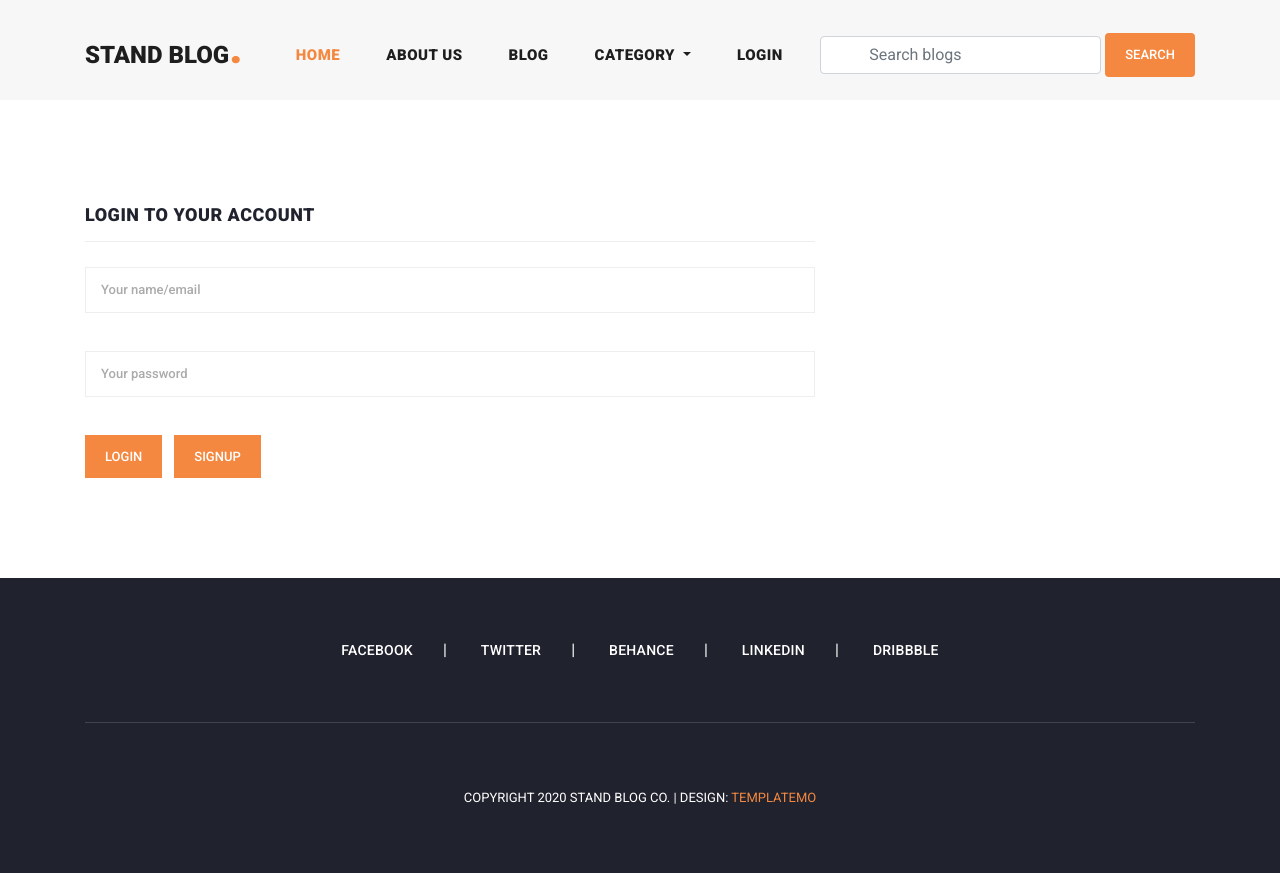
After one commit to SumitJainUTD/full-blog-in-django, a Django app: page /api/users/login/ in a window 1280 px wide. The commit adds this page. Run offline with Django 3.2, Linux system fonts and the light colour scheme; data comes from the database, SQL or seed files in the repository; some libraries are stand-ins or nearby versions.

Commit message:
registration login

```diff
--- a/website/assets/css/main.css
+++ b/website/assets/css/main.css
@@ -1,4 +1,4 @@
-.blog-postss .submit-commentttt textarea {
+.blog-postss .submit-comment textarea {
     text-transform: none !important;
 }
 
@@ -8,3 +8,25 @@
 .empty-heart {
     color: #CDCDCD !important;
 }
+
+.btn-primary {
+    display: inline-block;
+    background-color: #f48840;
+    color: #fff;
+    font-size: 13px;
+    font-weight: 500;
+    padding: 12px 20px;
+    text-transform: uppercase;
+    transition: all .3s;
+    border: none;
+    outline: none;
+}
+
+.errorlist {
+    color: red !important;
+    padding-bottom: 10px !important;
+}
+
+input, textarea {
+    text-transform: none !important;
+}
--- a/website/blog/views.py
+++ b/website/blog/views.py
@@ -154,7 +154,7 @@ def search_blogs(request):
         blogs = Blog.objects.filter(
             Q(title__icontains=search_key) |
             Q(category__title__icontains=search_key) |
-            Q(user__first_name__icontains=search_key) |
+            Q(user__username__icontains=search_key) |
             Q(tags__title__icontains=search_key)
         ).distinct()
 
--- a/website/templates/banner.html
+++ b/website/templates/banner.html
@@ -14,7 +14,7 @@
                 </div>
                 <a href="#"><h4>{{blog.title}}</h4></a>
                 <ul class="post-info">
-                  <li><a href="#">{{blog.user.first_name}}</a></li>
+                  <li><a href="#">{{blog.user.username}}</a></li>
                   <li><a href="#">{{blog.created_date}}</a></li>
                   <li><a href="#">{{blog.blog_comments.all.count}} comments</a></li>
                 </ul>
--- a/website/templates/blog_card.html
+++ b/website/templates/blog_card.html
@@ -11,7 +11,7 @@
       {% endfor %}
       <a href="{% url 'blog_details' blog.slug %}"><h4>{{blog.title}}</h4></a>
       <ul class="post-info">
-        <li><a href="#">{{blog.user.first_name}}</a></li>
+        <li><a href="#">{{blog.user.username}}</a></li>
         <li><a href="#">{{blog.created_date}}</a></li>
         <li><a href="#">{{blog.blog_comments.all.count}} comments</a></li>
       </ul>
--- a/website/templates/blog_details.html
+++ b/website/templates/blog_details.html
@@ -26,7 +26,7 @@
 
                       <a href="javascript:void()"><h4>{{blog.title}}</h4></a>
                       <ul class="post-info">
-                        <li><a href="#">{{blog.user.first_name}}</a></li>
+                        <li><a href="#">{{blog.user.username}}</a></li>
                         <li><a href="#">{{blog.created_date}}</a></li>
                         <li><a href="#">{{blog.blog_comments.all.count}} comments</a></li>
                       </ul>
@@ -93,7 +93,7 @@
                               <img src="{{comment.user.get_profile_picture}}" alt="">
                             </div>
                             <div class="right-content">
-                              <h4>{{comment.user.first_name}}<span>{{comment.created_date}}</span></h4>
+                              <h4>{{comment.user.username}}<span>{{comment.created_date}}</span></h4>
                               <p>{{comment.text}}</p>
                               <form id="reply" action="{% url 'blog_details' blog.slug %}" method="POST">
                                 {% csrf_token %}
--- a/website/templates/header.html
+++ b/website/templates/header.html
@@ -17,9 +17,6 @@
               <li class="nav-item">
                 <a class="nav-link" href="{% url 'blogs' %}">Blog</a>
               </li>
-              <li class="nav-item">
-                <a class="nav-link" href="contact.html">Login</a>
-              </li>
               <li class="nav-item dropdown">
                   <a class="nav-link dropdown-toggle" href="#" id="navbarDropdown" role="button" data-toggle="dropdown" aria-haspopup="true" aria-expanded="false">
                     Category
@@ -31,6 +28,22 @@
                     {% endfor %}
                   </div>
                 </li>
+                {% if request.user.is_authenticated %}
+                  <li class="nav-item dropdown">
+                      <a class="nav-link dropdown-toggle" href="#" id="navbarDropdown" role="button" data-toggle="dropdown" aria-haspopup="true" aria-expanded="false">
+                        Profile
+                      </a>
+                      <div class="dropdown-menu" aria-labelledby="navbarDropdown">
+                        <a class="dropdown-item" href="#">My Profile</a>
+                        <a class="dropdown-item" href="#">Notification</a>
+                        <a class="dropdown-item" href="{% url 'logout' %}">Logout</a>
+                      </div>
+                    </li>
+                {% else %}
+                  <li class="nav-item">
+                    <a class="nav-link" href="{% url 'login' %}">Login</a>
+                  </li>
+                {% endif %}
             </ul>
             <form class="form-inline d-flex flex-nowrap my-2 ml-auto search-form" action="{% url 'search_blogs' %}" method="GET">
               <input class="form-control px-5" name="search" type="text" placeholder="Search blogs" required>
--- a/website/templates/home.html
+++ b/website/templates/home.html
@@ -26,7 +26,7 @@
                         {% endfor %}
                         <a href="#"><h4>{{blog.title}}</h4></a>
                         <ul class="post-info">
-                          <li><a href="#">{{blog.user.first_name}}</a></li>
+                          <li><a href="#">{{blog.user.username}}</a></li>
                           <li><a href="#">{{blog.created_date}}</a></li>
                           <li><a href="#">{{blog.blog_comments.all.count}} comments</a></li>
                         </ul>
--- /dev/null
+++ b/website/templates/login.html
@@ -0,0 +1,61 @@
+{% extends 'base.html' %}
+{% load static %}
+{% block title %} Login {% endblock title %}
+
+{% block content %}
+
+<section class="contact-us">
+    <div class="container">
+      <div class="row">
+
+        <div class="col-lg-12">
+          <div class="down-contact">
+            <div class="row">
+              <div class="col-lg-8">
+                <div class="sidebar-item contact-form">
+                  <div class="sidebar-heading">
+                    <h2>Login to your account</h2>
+                  </div>
+                  <div class="content">
+                    <form id="contact" action="" method="POST" novalidate>
+                      {% csrf_token %}
+                      <div class="row">
+                        {% if messages %}
+                        <div class="col-md-12 col-sm-12">
+                          {% include 'message.html' %}
+                        </div>
+                        {% endif %}
+                        <div class="col-md-12 col-sm-12">
+                          <fieldset>
+                            <input name="username" type="text" id="username_id" placeholder="Your name/email" >
+                            <p class="error py-1 text-danger">{{form.username.errors}}</p>
+                          </fieldset>
+                        </div>
+                        <div class="col-md-12 col-sm-12">
+                          <fieldset>
+                            <input name="password" type="password" id="password_id" placeholder="Your password" >
+                            <p class="error py-1 text-danger">{{form.password.errors}}</p>
+                          </fieldset>
+                        </div>
+                        <div class="col-lg-12">
+                          <fieldset>
+                            <button type="submit" id="form-submit" class="main-button mr-2">Login</button>
+                            <a href="{% url 'register_user' %}" id="form-submit" class="main-button btn-primary">Signup</a>
+                          </fieldset>
+                        </div>
+                      </div>
+                    </form>
+                  </div>
+                </div>
+              </div>
+            </div>
+          </div>
+        </div>
+
+
+      </div>
+    </div>
+  </section>
+
+
+{% endblock content %}
--- /dev/null
+++ b/website/user_profile/forms.py
@@ -0,0 +1,96 @@
+from django import forms
+from django.contrib.auth import password_validation
+from django.core import exceptions, serializers
+from django.forms.forms import Form
+
+from .models import User
+
+
+class LoginForm(forms.Form):
+    username = forms.CharField(max_length=250, required=True)
+    password = forms.CharField(max_length=250, required=True, widget=forms.PasswordInput)
+
+
+class UserRegistrationForm(forms.ModelForm):
+    class Meta:
+        model = User
+        fields = ("username", "email", "password",)
+
+    def clean_username(self):
+        username = self.cleaned_data.get('username')
+        model = self.Meta.model
+        user = model.objects.filter(username__iexact=username)
+
+        if user.exists():
+            raise forms.ValidationError("A user with that name already exists")
+
+        return self.cleaned_data.get('username')
+
+    def clean_email(self):
+        email = self.cleaned_data.get('email')
+        model = self.Meta.model
+        user = model.objects.filter(email__iexact=email)
+
+        if user.exists():
+            raise forms.ValidationError("A user with that email already exists")
+
+        return self.cleaned_data.get('email')
+
+    def clean_password(self):
+        password = self.cleaned_data.get('password')
+        confirm_password = self.data.get('confirm_password')
+
+        if password != confirm_password:
+            raise forms.ValidationError("Passwords do not match")
+
+        try:
+            password_validation.validate_password(password=password)
+        except exceptions.ValidationError as e:
+            raise forms.ValidationError(e)
+        return self.cleaned_data.get('password')
+
+# class UserProfileUpdateForm(forms.ModelForm):
+#     def _init__(self, *args, **kwargs):
+#         super().__init__(*args, **kwargs)
+#
+#     class Meta:
+#         model = User
+#         fields = ("first_name", "last_name", "username", "email",)
+#
+#     def clean_username(self):
+#         username = self.cleaned_data.get('username')
+#         model = self.Meta.model
+#         user = model.objects.filter(username__iexact=username).exclude(pk=self.instance.pk)
+#
+#         if user.exists():
+#             raise forms.ValidationError("A user with that name already exists")
+#
+#         return self.cleaned_data.get('username')
+#
+#     def clean_email(self):
+#         email = self.cleaned_data.get('email')
+#         model = self.Meta.model
+#         user = model.objects.filter(email__iexact=email).exclude(pk=self.instance.pk)
+#
+#         if user.exists():
+#             raise forms.ValidationError("A user with that email already exists")
+#
+#         return self.cleaned_data.get('email')
+#
+#     def change_password(self):
+#         if 'new_password' in self.data and 'confirm_password' in self.data:
+#             new_password = self.data['new_password']
+#             confirm_password = self.data['confirm_password']
+#             if new_password != '' and confirm_password != '':
+#                 if new_password != confirm_password:
+#                     raise forms.ValidationError("Passwords do not match")
+#                 else:
+#                     self.instance.set_password(new_password)
+#                     self.instance.save()
+#
+#     def clean(self):
+#         self.change_password()
+#
+#
+# class ProfilePictureUpdateForm(forms.Form):
+#     profile_image = forms.ImageField(required=True)
--- a/website/user_profile/urls.py
+++ b/website/user_profile/urls.py
@@ -2,5 +2,14 @@ from django.urls import path
 from .views import *
 
 urlpatterns = [
+    path('login/', login_user, name='login'),
+    path('logout/', logout_user, name='logout'),
+    path('register_user/', register_user, name='register_user'),
+    # path('profile/', profile, name='profile'),
+    # path('change_profile_picture/', change_profile_picture, name='change_profile_picture'),
+    # path('view_user_information/<str:username>/', view_user_information, name="view_user_information"),
+    # path('follow_or_unfollow/<int:user_id>/', follow_or_unfollow_user, name='follow_or_unfollow_user'),
+    # path('user_notifications/', user_notifications, name='user_notifications'),
+    # path('mute_or_unmute_user/<int:user_id>/', mute_or_unmute_user, name='mute_or_unmute_user'),
 
 ]
--- a/website/user_profile/views.py
+++ b/website/user_profile/views.py
@@ -1,3 +1,200 @@
-from django.shortcuts import render
+from django.shortcuts import get_object_or_404, redirect, render
+from django.contrib import messages
+from django.contrib.auth import login, logout, authenticate
+from django.views.decorators.cache import never_cache
+from django.contrib.auth.decorators import login_required
 
-# Create your views here.
+from .forms import (
+    UserRegistrationForm,
+    LoginForm,
+    # UserProfileUpdateForm,
+    # ProfilePictureUpdateForm
+)
+# from .decorators import (
+#     not_logged_in_required
+# )
+# from .models import Follow, User
+from .models import User
+# from notification.models import Notificaiton
+
+
+@never_cache
+# @not_logged_in_required
+def login_user(request):
+    form = LoginForm()
+
+    if request.method == "POST":
+        form = LoginForm(request.POST)
+        if form.is_valid():
+            user = authenticate(
+                username=form.cleaned_data.get('username'),
+                password=form.cleaned_data.get('password')
+            )
+            if user:
+                login(request, user)
+                return redirect('home')
+            else:
+                messages.warning(request, "Wrong credentials")
+
+    context = {
+        "form": form
+    }
+    return render(request, 'login.html', context)
+
+
+def logout_user(request):
+    logout(request)
+    return redirect('login')
+
+
+@never_cache
+# @not_logged_in_required
+def register_user(request):
+    form = UserRegistrationForm()
+
+    if request.method == "POST":
+        form = UserRegistrationForm(request.POST)
+        if form.is_valid():
+            user = form.save(commit=False)
+            user.set_password(form.cleaned_data.get('password'))
+            user.save()
+            messages.success(request, "Registration successful")
+            return redirect('login')
+
+    context = {
+        "form": form
+    }
+    return render(request, 'registration.html', context)
+
+
+# @login_required(login_url='login')
+# def profile(request):
+#     account = get_object_or_404(User, pk=request.user.pk)
+#     form = UserProfileUpdateForm(instance=account)
+#
+#     if request.method == "POST":
+#         if request.user.pk != account.pk:
+#             return redirect('home')
+#
+#         form = UserProfileUpdateForm(request.POST, instance=account)
+#         if form.is_valid():
+#             form.save()
+#             messages.success(request, "Profile has been updated sucessfully")
+#             return redirect('profile')
+#         else:
+#             print(form.errors)
+#
+#     context = {
+#         "account": account,
+#         "form": form
+#     }
+#     return render(request, 'profile.html', context)
+#
+#
+# @login_required
+# def change_profile_picture(request):
+#     if request.method == "POST":
+#
+#         form = ProfilePictureUpdateForm(request.POST, request.FILES)
+#
+#         if form.is_valid():
+#             image = request.FILES['profile_image']
+#             user = get_object_or_404(User, pk=request.user.pk)
+#
+#             if request.user.pk != user.pk:
+#                 return redirect('home')
+#
+#             user.profile_image = image
+#             user.save()
+#             messages.success(request, "Profile image updated successfully")
+#
+#         else:
+#             print(form.errors)
+#
+#     return redirect('profile')
+#
+#
+# def view_user_information(request, username):
+#     account = get_object_or_404(User, username=username)
+#     following = False
+#     muted = None
+#
+#     if request.user.is_authenticated:
+#
+#         if request.user.id == account.id:
+#             return redirect("profile")
+#
+#         followers = account.followers.filter(
+#             followed_by__id=request.user.id
+#         )
+#         if followers.exists():
+#             following = True
+#
+#     if following:
+#         queryset = followers.first()
+#         if queryset.muted:
+#             muted = True
+#         else:
+#             muted = False
+#
+#     context = {
+#         "account": account,
+#         "following": following,
+#         "muted": muted
+#     }
+#     return render(request, "user_information.html", context)
+#
+#
+# @login_required(login_url="login")
+# def follow_or_unfollow_user(request, user_id):
+#     followed = get_object_or_404(User, id=user_id)
+#     followed_by = get_object_or_404(User, id=request.user.id)
+#
+#     follow, created = Follow.objects.get_or_create(
+#         followed=followed,
+#         followed_by=followed_by
+#     )
+#
+#     if created:
+#         followed.followers.add(follow)
+#
+#     else:
+#         followed.followers.remove(follow)
+#         follow.delete()
+#
+#     return redirect("view_user_information", username=followed.username)
+#
+#
+# @login_required(login_url='login')
+# def user_notifications(request):
+#     notifications = Notificaiton.objects.filter(
+#         user=request.user,
+#         is_seen=False
+#     )
+#
+#     for notification in notifications:
+#         notification.is_seen = True
+#         notification.save()
+#
+#     return render(request, 'notifications.html')
+#
+#
+# @login_required(login_url='login')
+# def mute_or_unmute_user(request, user_id):
+#     user = get_object_or_404(User, pk=user_id)
+#     follower = get_object_or_404(User, pk=request.user.pk)
+#     instance = get_object_or_404(
+#         Follow,
+#         followed=user,
+#         followed_by=follower
+#     )
+#
+#     if instance.muted:
+#         instance.muted = False
+#         instance.save()
+#
+#     else:
+#         instance.muted = True
+#         instance.save()
+#
+#     return redirect('view_user_information', username=user.username)
```
Also changed, not shown: website/templates/message.html (added, +8 -0 lines), website/templates/registration.html (added, +67 -0 lines), website/user_profile/models.py (+5 -8 lines), website/db.sqlite3.
